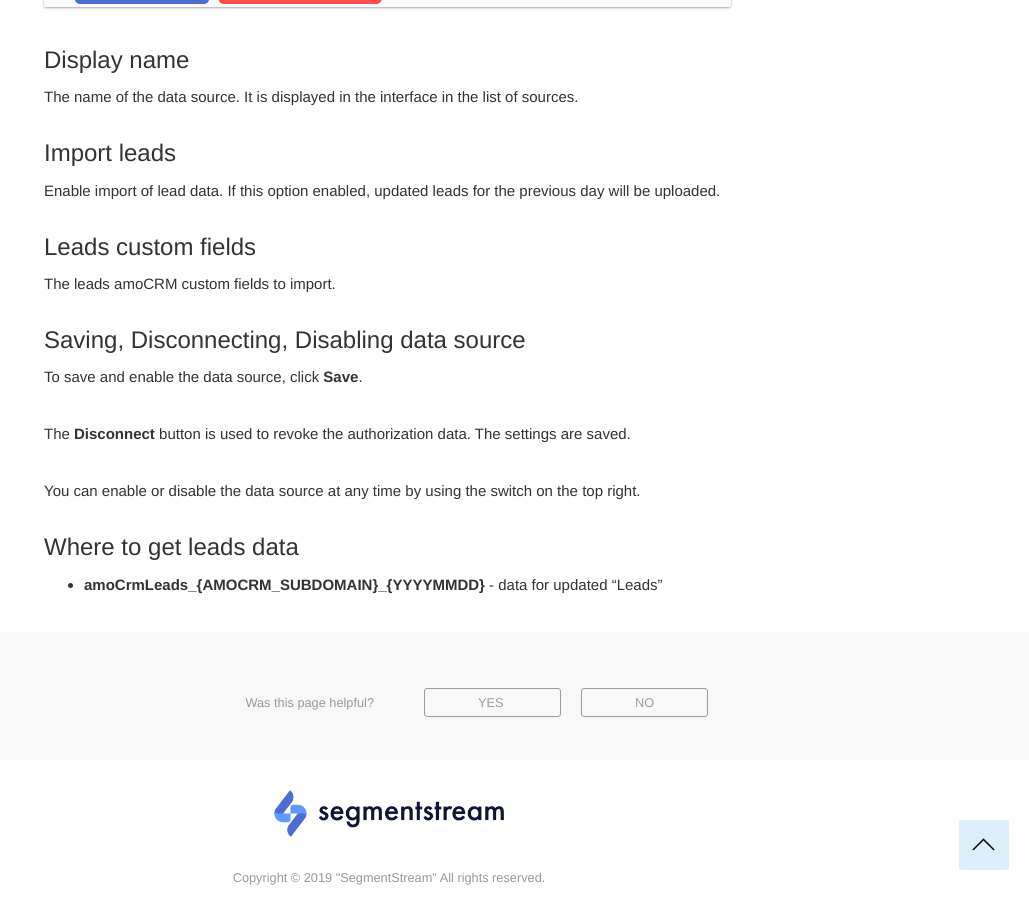
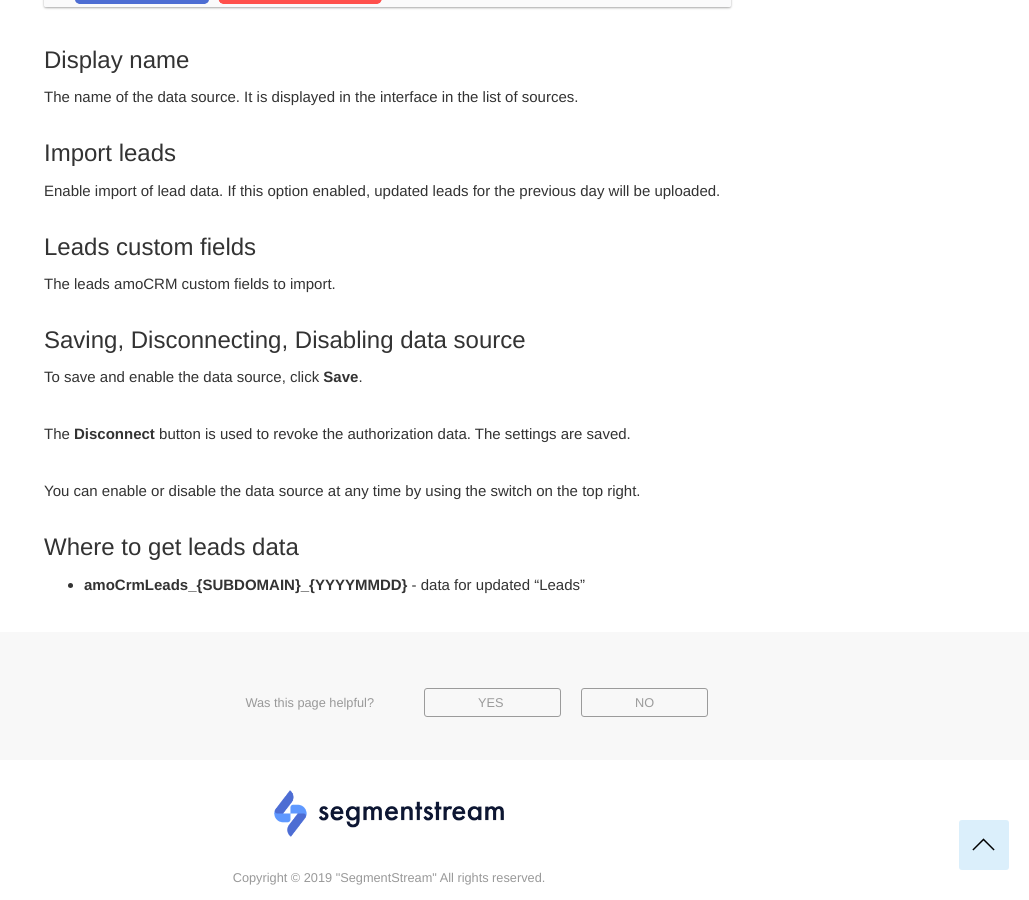
Before and after one commit to segmentstream-com/segmentstream-com.github.io, a Jekyll site: the page built from _docs/datasources/amocrm.md, in a window 1280 px wide and 900 px high, scrolled down 1954 px. Shown: the whole window, without its empty margins (251-1280 px from the left). Built offline with Jekyll 4.4.1, drawn with Linux system fonts in a browser that asks for light colours; nearby versions of some CDN libraries.

Commit message:
Update docs

```diff
--- a/_docs/datasources/amocrm.md
+++ b/_docs/datasources/amocrm.md
@@ -56,4 +56,4 @@
 You can enable or disable the data source at any time by using the switch on the top right.
 
 ### <a name="where-to-get-leads-data"></a>Where to get leads data
-- **amoCrmLeads_{AMOCRM_SUBDOMAIN}_{YYYYMMDD}** - data for updated "Leads"
+- **amoCrmLeads_{SUBDOMAIN}_{YYYYMMDD}** - data for updated "Leads"
```
Also changed, not shown: _docs/datasources/retailcrm.md (+1 -1 lines).
